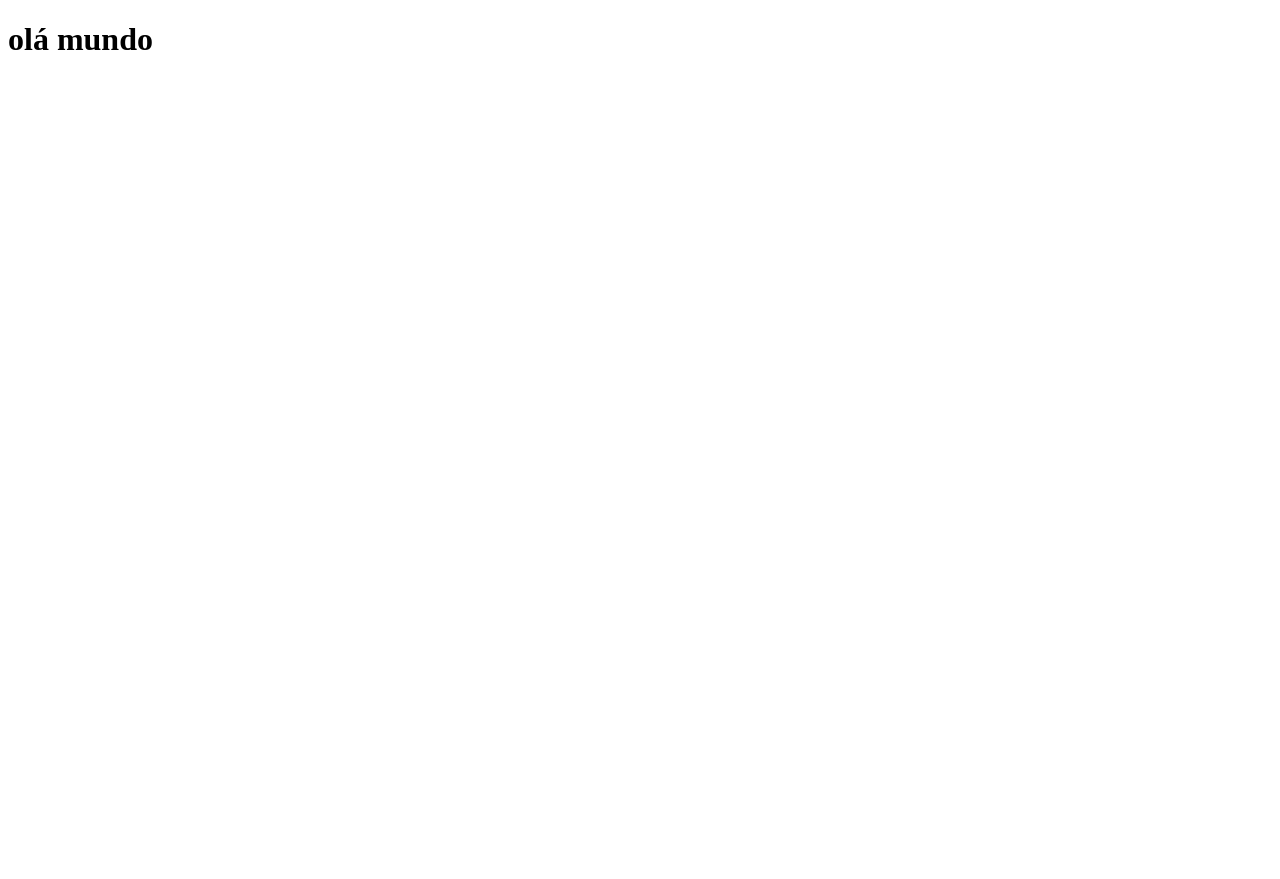
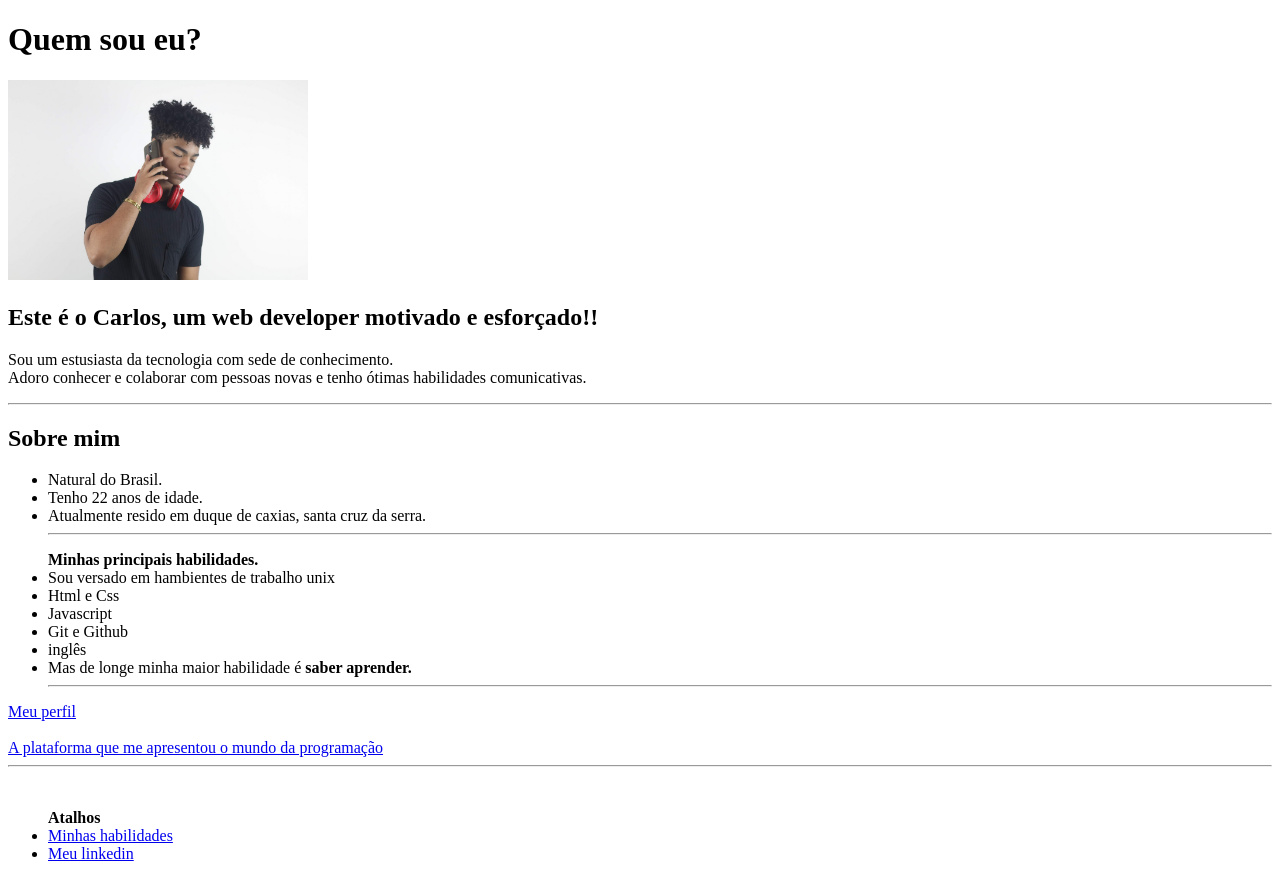
Before and after one commit to kadu2229/kadu2229.github.io, a plain HTML site: page index.html in a window 1280 px wide. Before the commit the page ends 800 px from the top, so only its background shows below. Drawn offline with Linux system fonts and the light colour scheme.

Commit message:
conteúdo para meu portifólio

```diff
--- a/index.html
+++ b/index.html
@@ -8,7 +8,61 @@
 </head>
 <body>
     <h1>
-        olá mundo
+        Quem sou eu?
     </h1>
+    <img id="fotoperfil" src="./imagens/carlos.jpg"width='300px' alt="" srcset="">
+    <h2>
+        Este é o Carlos, um web developer motivado e esforçado!!
+    </h2>
+    <p>
+        Sou um estusiasta da tecnologia com sede de conhecimento. <br> Adoro conhecer e colaborar com pessoas novas e tenho ótimas habilidades comunicativas.
+    </p>
+    <hr>
+    <h2>
+        Sobre mim
+    </h2>
+    <ul>
+        <li>
+            Natural do Brasil.
+        </li>
+        <li>
+            Tenho 22 anos de idade.
+        </li>
+        <li>
+            Atualmente resido em duque de caxias, santa cruz da serra.
+        </li>
+    <hr>
+    </ul>
+    <ul id="habilidades"><strong>Minhas principais habilidades.</strong>
+        <li>
+            Sou versado em hambientes de trabalho unix
+        </li>
+        <li>
+            Html e Css
+        </li>
+        <li>
+            Javascript
+        </li>
+        <li>
+            Git e Github
+        </li>
+        <li>
+            inglês
+        </li>
+        <li>
+            Mas de longe minha maior habilidade é <strong>saber aprender.</strong>
+        </li>
+        <hr>
+    </ul>
+    <a href="#fotoperfil">Meu perfil</a> <br> <br>
+    <a href="https://www.cursoemvideo.com/cursos/" target="_blank">A plataforma que me apresentou o mundo da programação</a> <hr> <br>
+    <ul><strong>Atalhos</strong>
+        <li>
+            <a href="#habilidades">Minhas habilidades</a>
+        </li>
+        <li>
+            <a href="https://www.linkedin.com/in/carlos-s-710555119/" target="_blank">Meu linkedin</a>
+        </li>
+    </ul>
 </body>
 </html>
```
Also changed, not shown: imagens/carlos.jpg (added).
